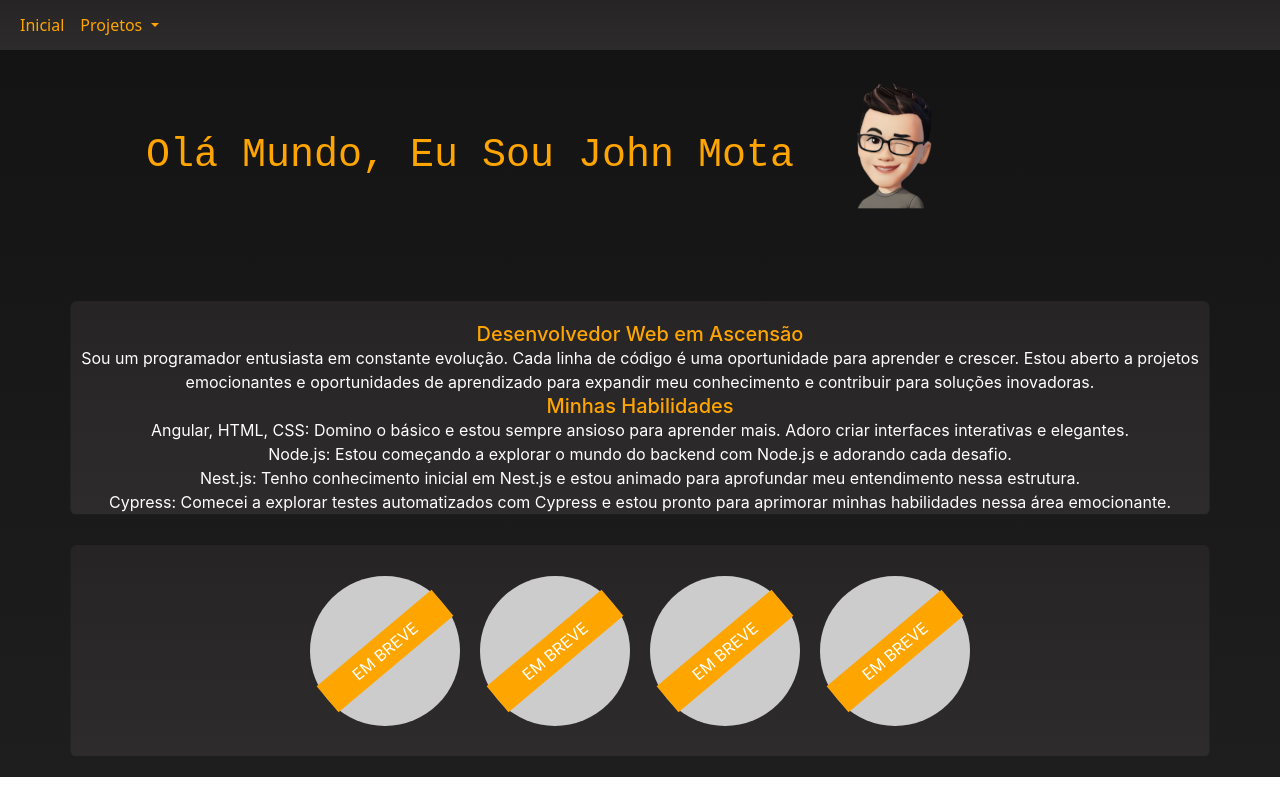
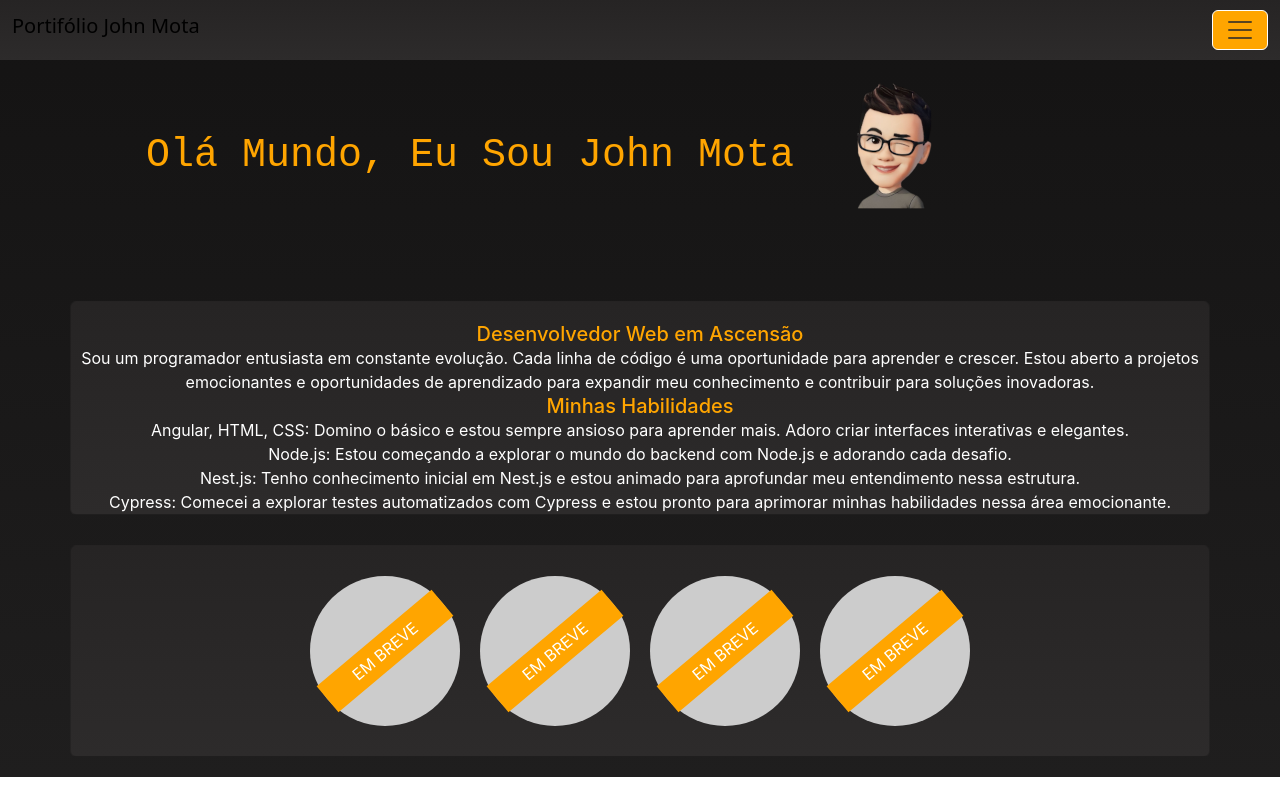
Before and after one commit to John-Mota/portifolioJohnMota, an Angular app: page /home in a window 1280 px wide. Built offline with nearby package versions, Linux system fonts and the light colour scheme.

Commit message:
new nav-bar

```diff
--- a/src/app/header/header.component.css
+++ b/src/app/header/header.component.css
@@ -19,11 +19,19 @@
   background-color: var(--text-highlighted);
   border: 1px solid var(--text-color);
   color: var(--text-color);
+  outline: none;
+  box-shadow: none;
+}
+
+.toggle-menu {
+  background-color: var(--theme-card);
+  border: 1px solid var(--text-color);
+  color: var(--text-color)
 }
 
 #header-home {
   position: fixed;
-  height: 50px;
+  height: 60px;
   background: var(--theme-card);
   width: 100%;
   z-index: 1000;
--- a/src/app/header/header.component.html
+++ b/src/app/header/header.component.html
@@ -1,5 +1,45 @@
 <header [ngClass]="isDarkTheme ? 'dark' : 'light'">
-  <nav id="header-home" class="navbar navbar-expand-lg navbar-light">
+  <nav class="navbar fixed-top " id="header-home" aria-expanded="false">
+    <div class="container-fluid">
+      <h1 class="navbar-brand" href="#" >Portifólio John Mota</h1>
+      <button
+        class="navbar-toggler"
+        type="button"
+        data-bs-toggle="offcanvas"
+        data-bs-target="#offcanvasDarkNavbar"
+        aria-controls="offcanvasDarkNavbar">
+        <span class="navbar-toggler-icon"></span>
+      </button>
+      <div
+        class="offcanvas offcanvas-start toggle-menu w-35"
+        tabindex="-1" id="offcanvasDarkNavbar"
+        aria-labelledby="offcanvasDarkNavbarLabel">
+        <div class="offcanvas-header">
+          <h5 class="offcanvas-title" id="offcanvasDarkNavbarLabel">Projetos</h5>
+          <button type="button" class="btn-close btn-close-white" data-bs-dismiss="offcanvas" aria-label="Close"></button>
+        </div>
+        <div class="offcanvas-body">
+          <ul class="navbar-nav justify-content-end flex-grow-1 pe-3">
+            <li class="nav-item">
+              <a class="nav-link active" aria-current="page" href="#">Home</a>
+            </li>
+            <li class="nav-item">
+              <a class="nav-link" href="#">Link</a>
+            </li>
+            <li class="nav-item dropdown">
+
+            </li>
+          </ul>
+
+        </div>
+      </div>
+    </div>
+  </nav>
+</header>
+
+
+<!-- <header [ngClass]="isDarkTheme ? 'dark' : 'light'">
+  <nav id="header-home" aria-expanded="false">
     <div class="container-fluid">
       <button class="navbar-toggler" type="button"
         data-bs-toggle="collapse" data-bs-target="#navbarNav"
@@ -29,4 +69,4 @@
       </div>
     </div>
   </nav>
-</header>
+</header> -->
```
